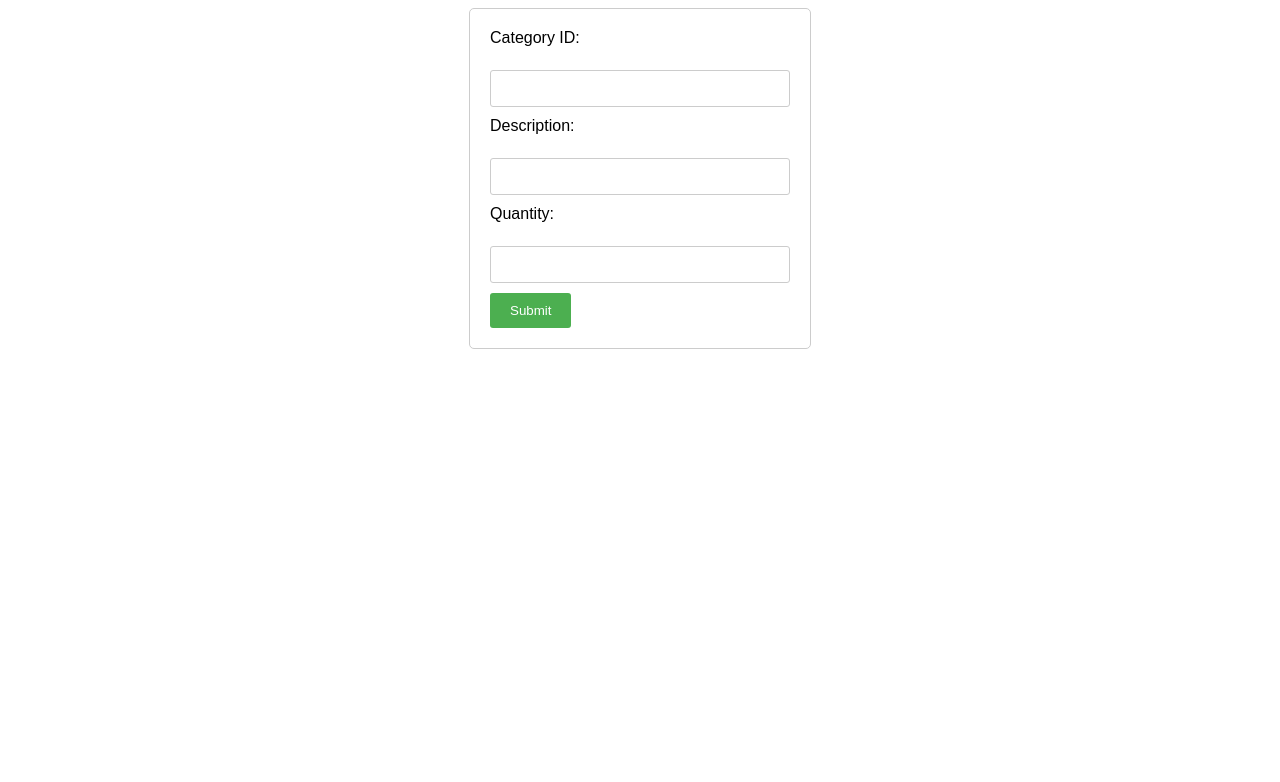
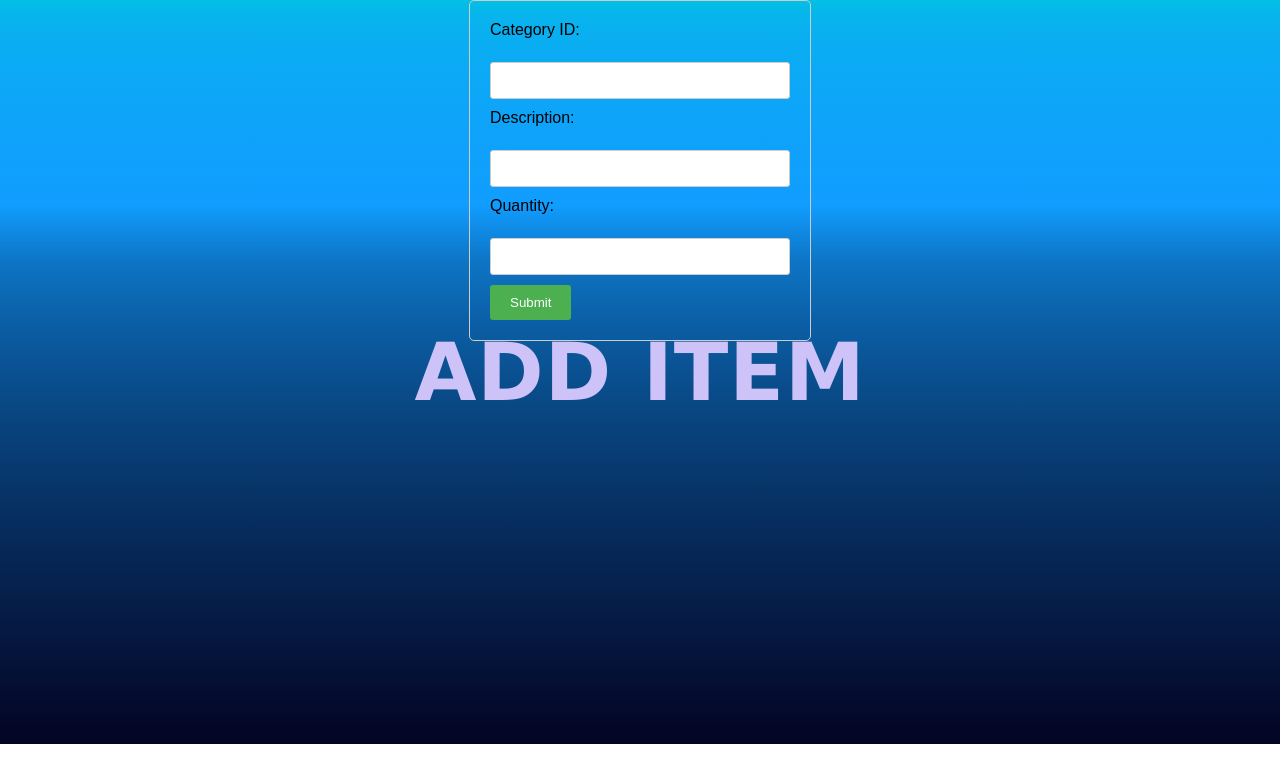
Before and after one commit to alexanderkyoo/Gubble, a browser extension: page templates/add-item.html in a window 1280 px wide. Drawn offline with Linux system fonts and the light colour scheme.

Commit message:
add item

```diff
--- a/templates/add-item.html
+++ b/templates/add-item.html
@@ -30,6 +30,9 @@
         background-color: #45a049;
     }
 </style>
+<link rel="stylesheet" type="text/css" href="../static/css/styles/styles.css">
+<div class="wrapper">
+    <h1>Add Item</h1>
     <form method="POST">
         <label for="category_id">Category ID:</label><br>
         <input type="number" id="category_id" name="category_id"><br>
@@ -39,3 +42,4 @@
         <input type="number" id="quantity" name="quantity"><br>
         <input type="submit" value="Submit">
     </form>
+</div>
```
Lines whose indentation alone changed are shown as unchanged.
